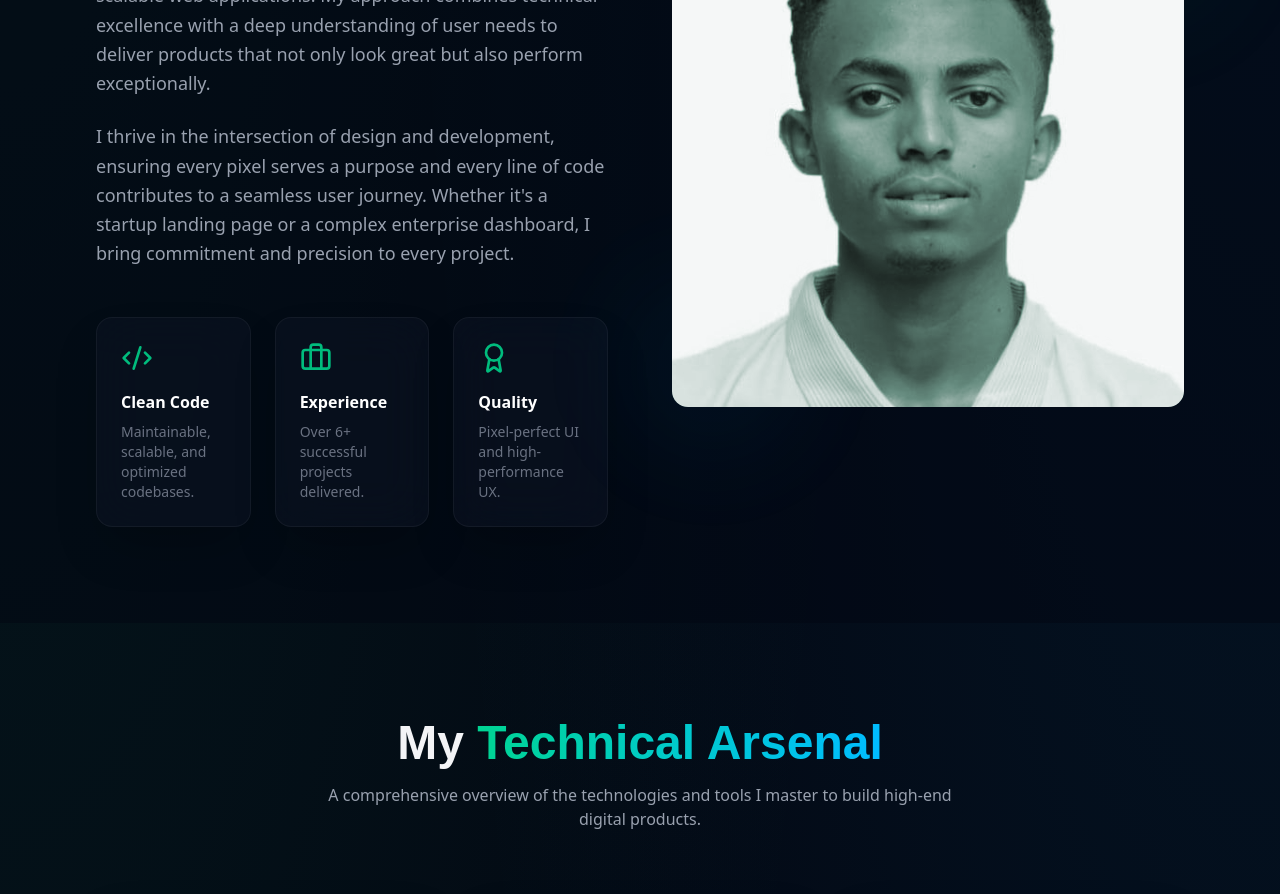
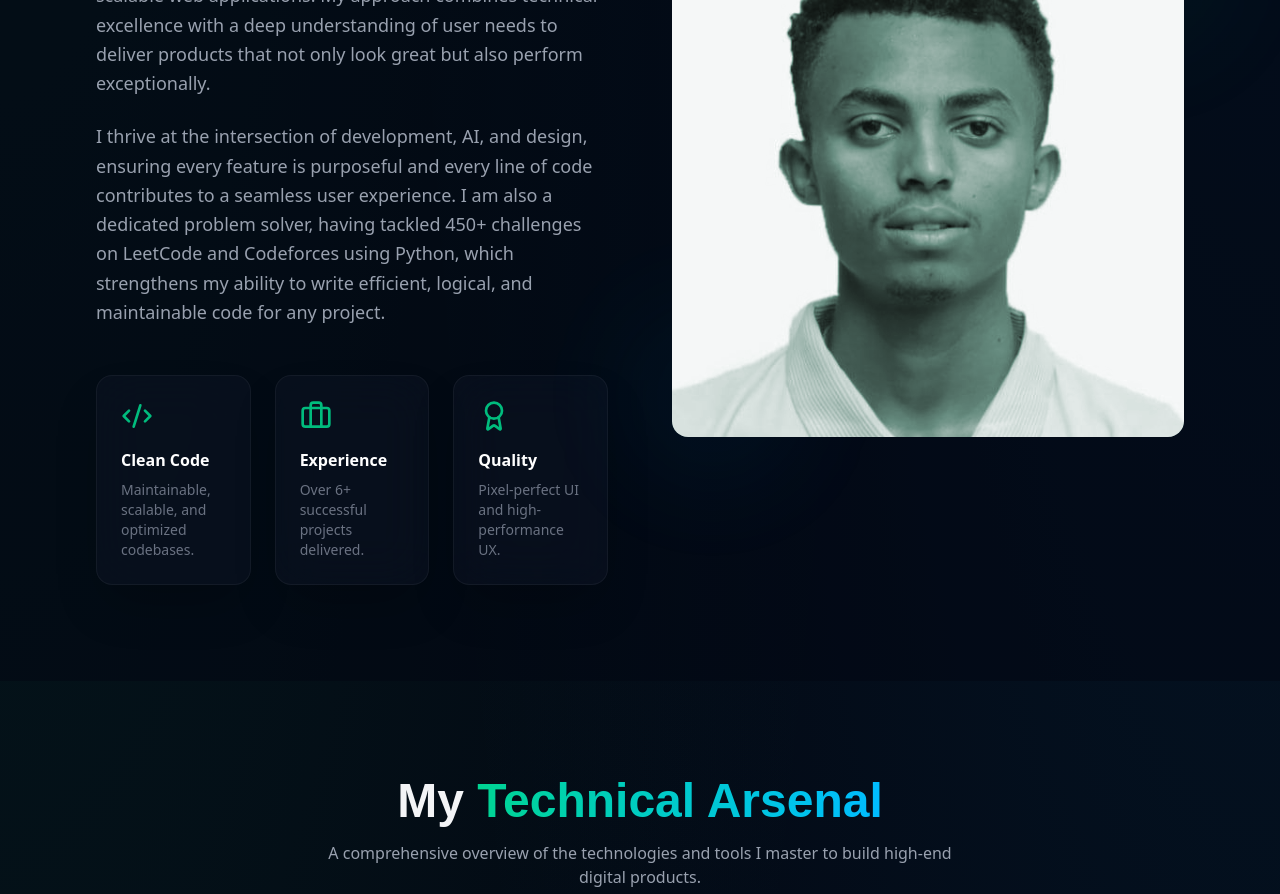
Before and after one commit to Rebira678/rebik-portfolio-site, a React (Vite) app: page / in a window 1280 px wide. Shown: the part 1120-2014 px from the top of the page. Built offline with nearby package versions, Linux system fonts and the light colour scheme.

Commit message:
Update About.jsx

```diff
--- a/src/components/About.jsx
+++ b/src/components/About.jsx
@@ -22,16 +22,17 @@ export default function About() {
                             Crafting <span className="text-gradient">Digital Experiences</span> <br />
                             with Purpose
                         </h2>
-                        <div className="space-y-6 text-gray-400 text-lg leading-relaxed">
+                       <div className="space-y-6 text-gray-400 text-lg leading-relaxed">
                             <p>
                                 As a Full Stack Developer, I specialize in building robust and scalable web applications.
                                 My approach combines technical excellence with a deep understanding of user needs to deliver
                                 products that not only look great but also perform exceptionally.
                             </p>
                             <p>
-                                I thrive in the intersection of design and development, ensuring every pixel serves a purpose
-                                and every line of code contributes to a seamless user journey. Whether it's a startup landing page
-                                or a complex enterprise dashboard, I bring commitment and precision to every project.
+                                I thrive at the intersection of development, AI, and design, ensuring every feature is purposeful
+                                and every line of code contributes to a seamless user experience. I am also a dedicated problem solver,
+                                having tackled 450+ challenges on LeetCode and Codeforces using Python, which strengthens my
+                                ability to write efficient, logical, and maintainable code for any project.
                             </p>
                         </div>
 
```
